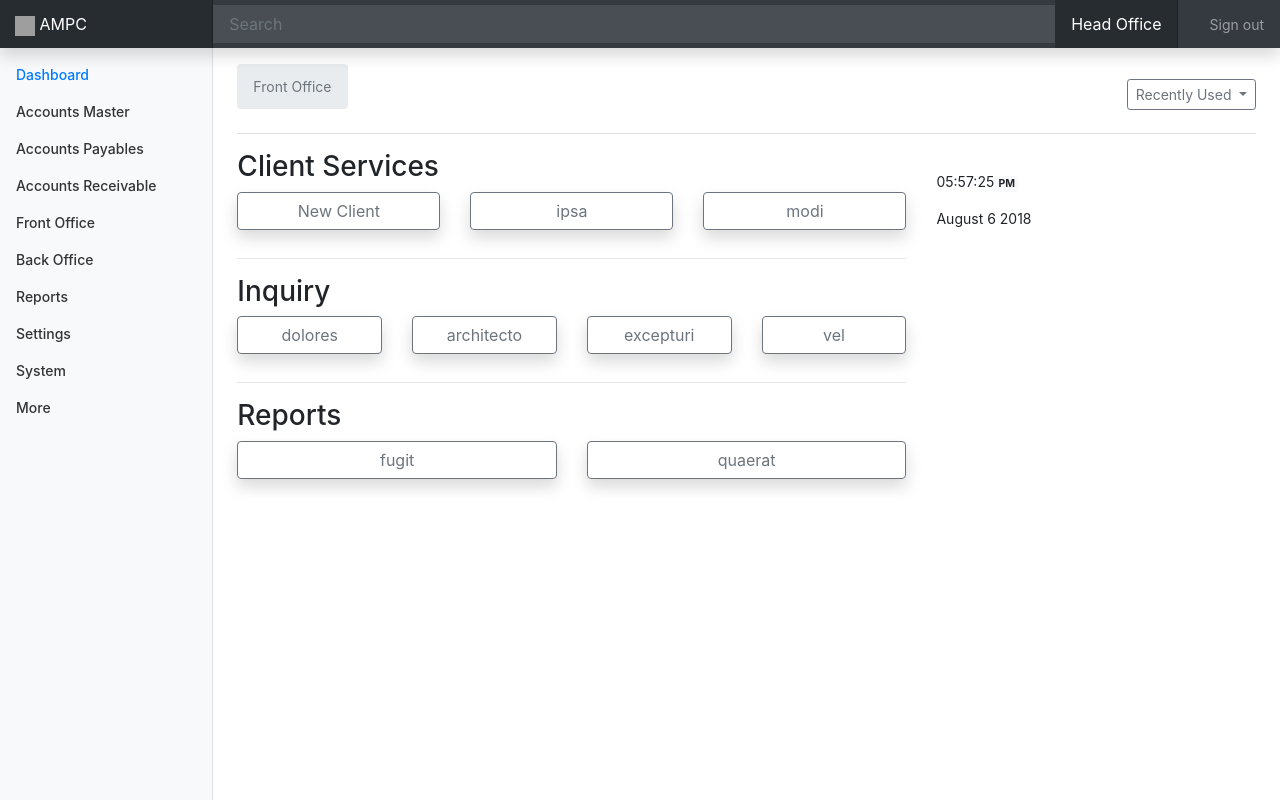
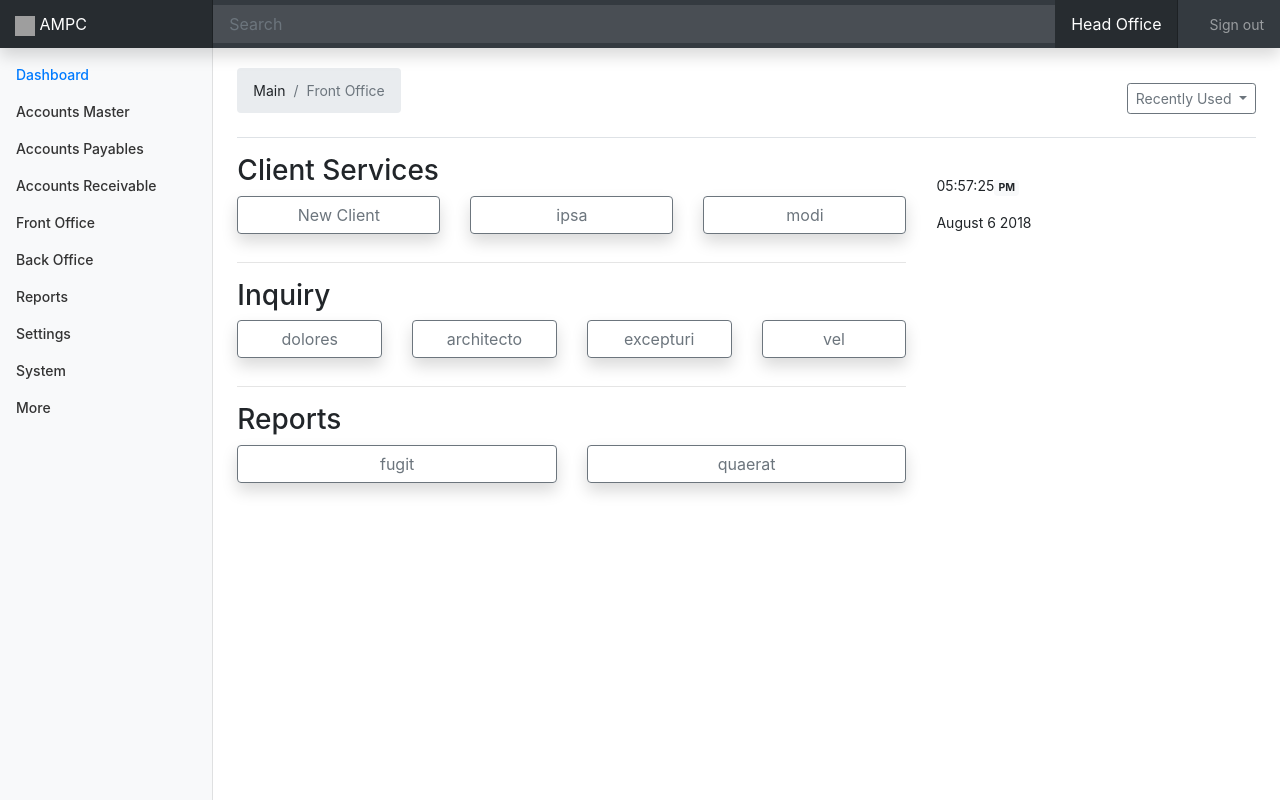
Before and after one commit to cjayaranon/eACCS, a Django app: page /main/front-office in a window 1280 px wide. Run offline with Django 3.2, Linux system fonts and the light colour scheme; some libraries are stand-ins or nearby versions; grey boxes are pictures that could not be loaded.

Commit message:
reusable feature used for breadcrumbs

```diff
--- a/test1/frontend/static/css/bootstrap/dashboard.css
+++ b/test1/frontend/static/css/bootstrap/dashboard.css
@@ -67,7 +67,7 @@ body {
  */
 
 [role="main"] {
-  padding-top: 48px; /* Space for fixed navbar */
+  padding-top: 10px; /* Space for fixed navbar */
 }
 
 /*
--- a/test1/frontend/templates/front-office.html
+++ b/test1/frontend/templates/front-office.html
@@ -16,30 +16,17 @@
 
 <!--FONTAWESOME CDN-->
 <!--    <link rel="stylesheet" href="https://use.fontawesome.com/releases/v5.2.0/css/all.css" integrity="sha384-hWVjflwFxL6sNzntih27bfxkr27PmbbK/iSvJ+a4+0owXq79v+lsFkW54bOGbiDQ" crossorigin="anonymous">-->
+
+<!--BREADCRUMBS-->
+{% block breadcrumb %}
+{{ block.super}}<li class="breadcrumb-item active">Front Office</li>
+{% endblock breadcrumb %}
+<!--END BREADCRUMBS-->
+
 {% endblock %}
 
 {% block content %}
 <title>AMPC|Front Office</title>
-    <main role="main" class="col-md-9 ml-sm-auto col-lg-10 px-4">
-        <div class="d-flex justify-content-between flex-wrap flex-md-nowrap align-items-center pt-3 pb-2 mb-3 border-bottom">
-<!--BREADCRUMBS-->
-            <div class="breads">
-                <nav aria-label="breadcrumb">
-                    <ol class="breadcrumb">
-                        <li class="breadcrumb-item active" aria-current="page">
-                            Front Office
-                        </li>
-                    </ol>
-                </nav>
-            </div>
-<!--END BREADCRUMBS-->
-            <div class="btn-toolbar mb-2 mb-md-0">
-                <button class="btn btn-sm btn-outline-secondary dropdown-toggle">
-                    <i class="fas fa-clipboard-list fa-sm"></i>
-                    Recently Used
-                </button>
-            </div>
-        </div>
 <div class="row justify-content-center">
     <div class="col-md-8">
         <h2 class="h3">Client Services</h2>
@@ -126,7 +113,6 @@
         <p><i class="fas fa-calendar-check fa-lg fa-fw"></i>{% now "F j Y" %}</p>
     </div>
 </div>
-    </main>
 <!--
         <script type="text/javascript">
             $(function(){
--- a/test1/frontend/templates/main.html
+++ b/test1/frontend/templates/main.html
@@ -147,8 +147,37 @@
           </div>
         </nav>
 <!--END SIDEBAR-->
-        {% block content %}
-        {% endblock %}
+
+        <main role="main" class="col-md-9 ml-sm-auto col-lg-10 px-4" >
+            <div class="d-flex justify-content-between flex-wrap flex-md-nowrap align-items-center pt-3 pb-2 mb-3 border-bottom">
+
+                <div class="breads">
+                    <nav aria-label="breadcrumb">
+                        <ol class="breadcrumb">
+                            {% block breadcrumb %}
+                            <li class="breadcrumb-item" aria-current="page">
+                                Main</li>
+                            {% endblock breadcrumb %}
+                        </ol>
+                    </nav>
+                </div>
+
+<!--END BREADCRUMBS-->
+                <div class="btn-toolbar mb-2 mb-md-0">
+                    <button class="btn btn-sm btn-outline-secondary dropdown-toggle">
+                        <i class="fas fa-clipboard-list fa-sm"></i>
+                        Recently Used
+                    </button>
+                    <div class="dropdown-menu" aria-labelledby="drpdown-recent">
+                        {% for items in item %}
+                        <a class="dropdown-item" href="#">{{ items }}</a>
+                        {% endfor %}
+                    </div>
+                </div>
+            </div>
+            {% block content %}
+            {% endblock %}
+        </main>
       </div>
     </div>
 
--- a/test1/static/css/bootstrap/dashboard.css
+++ b/test1/static/css/bootstrap/dashboard.css
@@ -66,9 +66,11 @@ body {
  * Content
  */
 
+/*
 [role="main"] {
-  padding-top: 48px; /* Space for fixed navbar */
+  padding-top: 10px;  Space for fixed navbar
 }
+*/
 
 /*
  * Navbar
--- a/test1/test1/views.py
+++ b/test1/test1/views.py
@@ -28,6 +28,7 @@ class MainMenu(View):
 
         context = {'item':visit}
         return render(request, 'dashboard.html', context)
+#        return render(request, 'main.html', context)
 
 
 class FrontOffice(View):
```
Also changed, not shown: test1/frontend/templates/dashboard.html (+7 -33 lines). Lines whose indentation alone changed are shown as unchanged.
